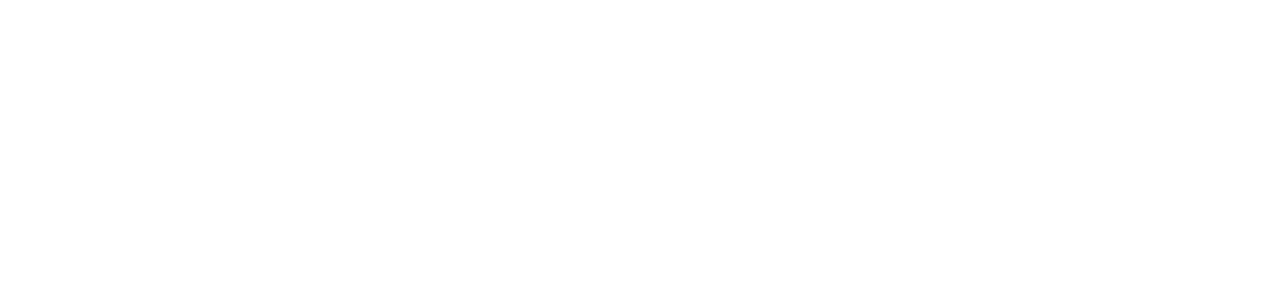
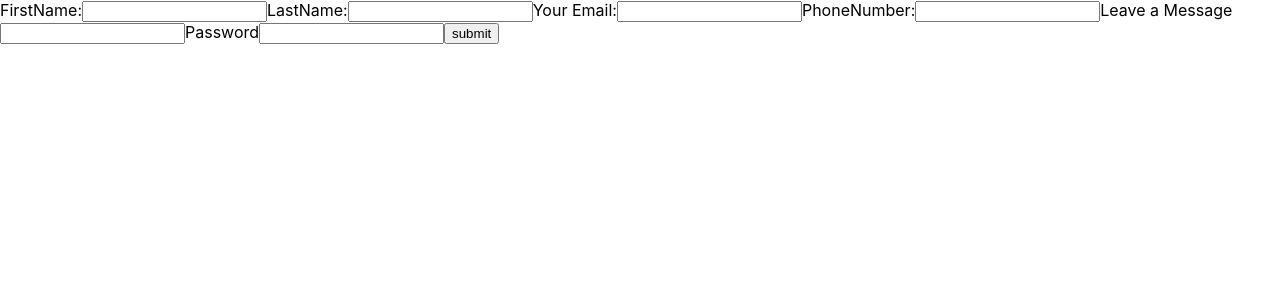
Before and after one commit to NjeriMuchiri/form-app, a React (Create React App) app: page / in a window 1280 px wide. Shown: the top 300 px of the page. Built offline with nearby package versions, Linux system fonts and the light colour scheme.

Commit message:
Creating the form

```diff
--- a/src/App.js
+++ b/src/App.js
@@ -1,4 +1,5 @@
 import './App.css';
+import FormApp from './components/FormApp';
 
 function App() {
 
@@ -6,7 +7,7 @@ function App() {
   return (
     <>
     <div>
-
+   <FormApp />
      </div>
 </>
   );
--- /dev/null
+++ b/src/components/FormApp.js
@@ -0,0 +1,74 @@
+import React,{useState} from 'react';
+
+const initialState ={
+  fname:'',
+  lname:'',
+  email:'',
+  phoneNumber:'',
+  message:'',
+  password:''
+
+}
+
+const FormApp = () => {
+const [form, setForm ] = useState(initialState);
+
+const handleChange = (e) =>{
+  setForm({...form, [e.target.name]: e.target.value})
+}
+
+  return (
+    <section>
+        <form>
+          <label htmlFor="fname">FirstName:</label>
+          <input
+          type="text"
+          name="fname"
+          onChange={handleChange}
+          required
+          />
+          <label htmlFor="lname">LastName:</label>
+          <input
+          type="text"
+          name="lname"
+          onChange={handleChange}
+          required
+          />
+          <label htmlFor="email">Your Email:</label>
+          <input
+           type="email"
+           name="email"
+           onChange={handleChange}
+           required
+           />
+          <label htmlFor="phonenumber">PhoneNumber:</label>
+          <input
+          type="text"
+          name="phoneNumber"
+          onChange={handleChange}
+          required
+          />
+          <label htmlFor="message">Leave a Message</label>
+          <input
+           type="textarea"
+           name="message"
+           onChange={handleChange}
+           required
+         />
+        <label htmlFor="password">Password</label>
+        <input
+        type="password"
+        name="password"
+        onChange={handleChange}
+        required
+        />
+        <input type="submit" name="submit"  value="submit"/>
+        </form>
+    </section>
+
+  )
+
+}
+
+
+export default FormApp;
```
Also changed, not shown: src/Components/formApp.js (deleted, +0 -23 lines).
